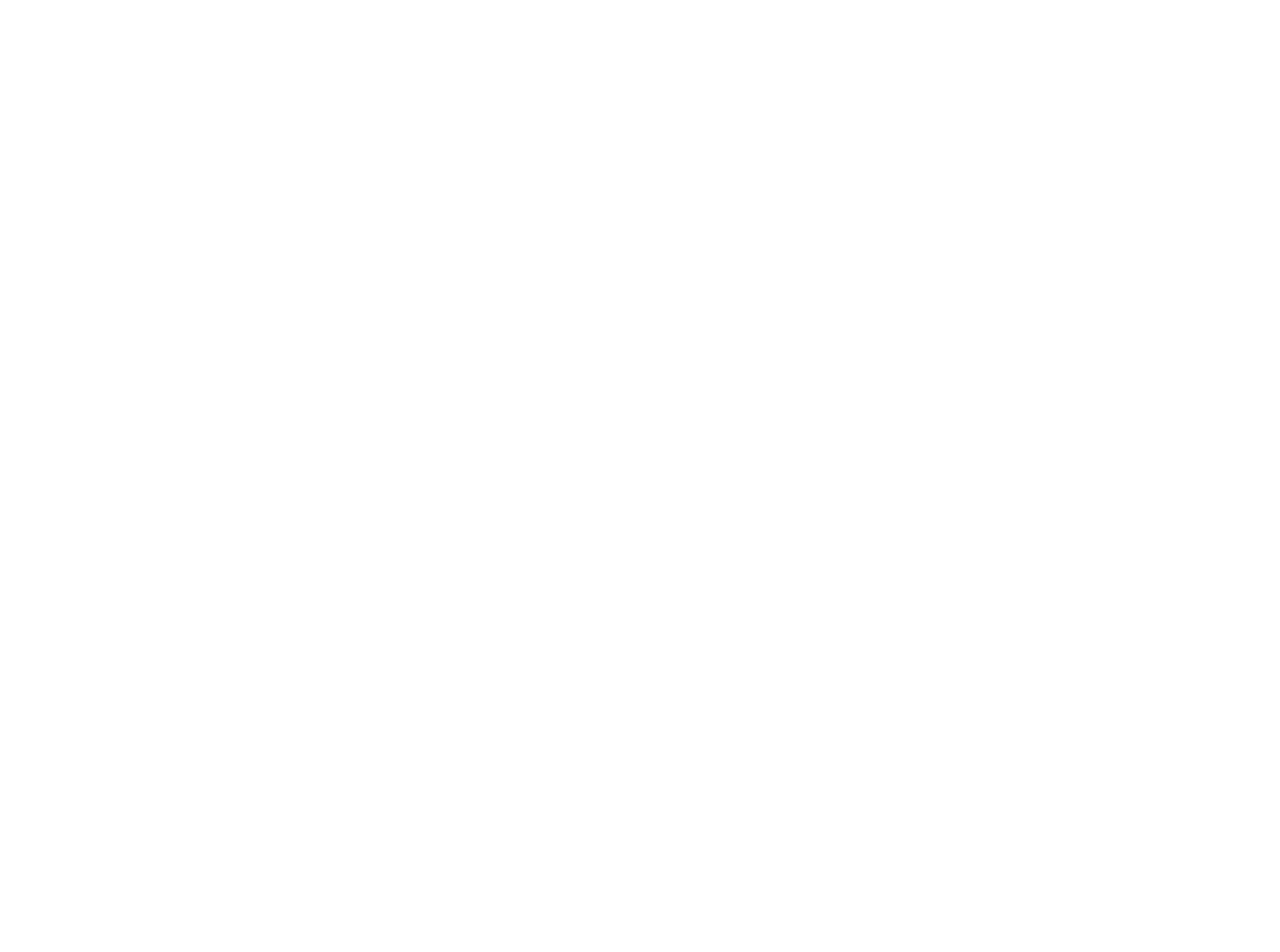
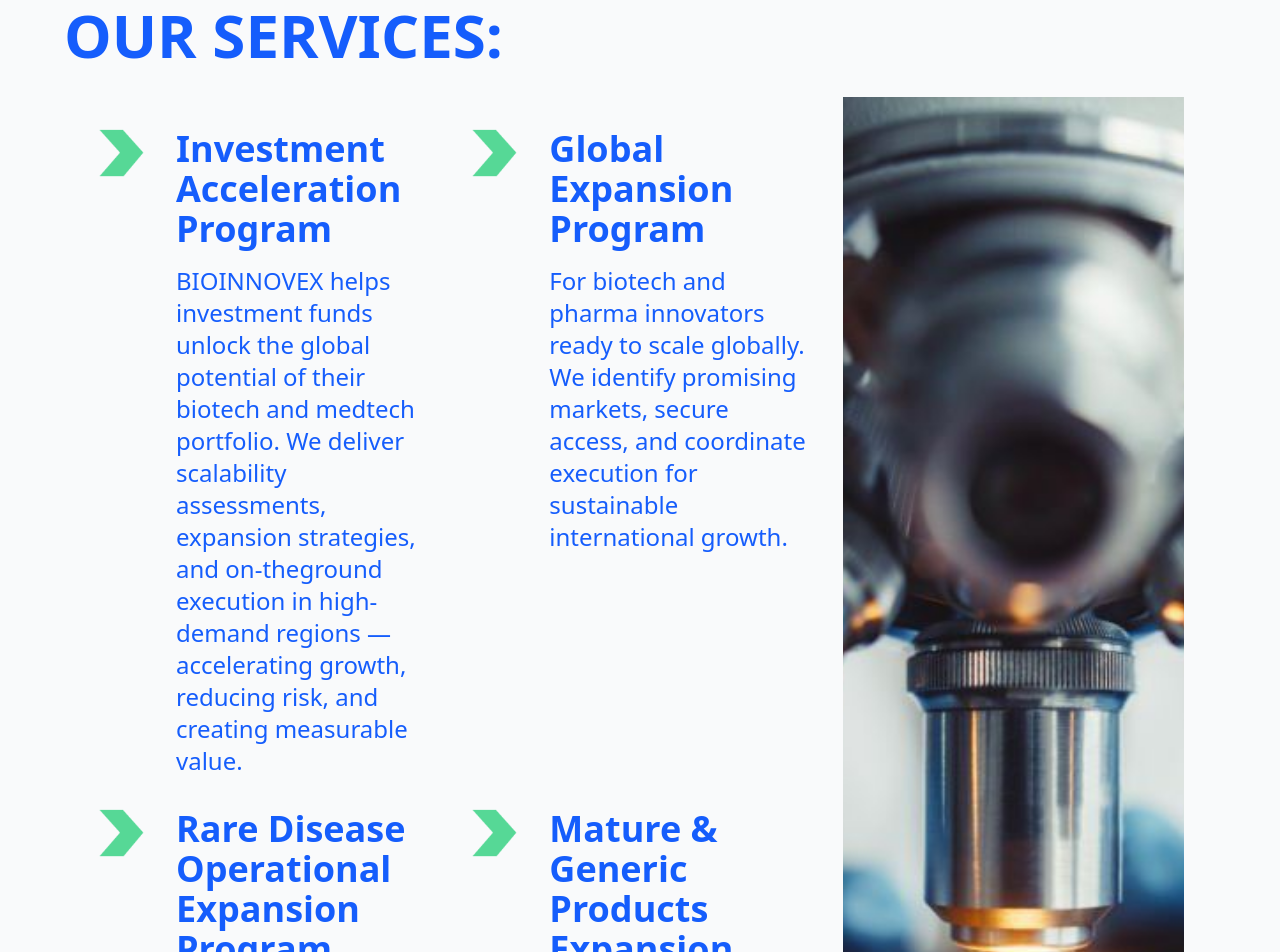
Before and after one commit to AnthonySTZ/BioInnovex, a React (Vite) app: page / in a window 1280 px wide. Shown: the part 2100-3052 px from the top of the page. Before the commit the page ends 2009 px from the top, so only its background shows below. Built offline with nearby package versions, Linux system fonts and the light colour scheme.

Commit message:
Our Services

```diff
--- a/src/App.tsx
+++ b/src/App.tsx
@@ -1,13 +1,15 @@
 import Header from './components/Header'
 import MainImage from './components/MainImage'
 import NewMarkets from './components/NewMarkets'
+import OurServices from './components/OurServices'
 
 function App() {
   return (
-    <main className='bg-gray-50'>
+    <main className='bg-gray-50 flex flex-col gap-16'>
       <Header />
       <MainImage />
       <NewMarkets />
+      <OurServices />
     </main>
   )
 }
--- a/src/components/Header.tsx
+++ b/src/components/Header.tsx
@@ -2,7 +2,7 @@
 
 export default function Header() {
     return (
-        <div className="flex justify-between items-center p-8 mb-8 bg-white shadow">
+        <div className="flex justify-between items-center p-8 bg-white shadow">
             <img src={logo} className="h-12 w-auto"/>
             <div className="flex justify-evenly items-center gap-8 text-blue-500 font-semibold">
                 <a href="/">About us</a>
--- a/src/components/NewMarkets.tsx
+++ b/src/components/NewMarkets.tsx
@@ -3,7 +3,7 @@
 
 export default function NewMarkets() {
     return (
-        <div className="grid grid-cols-5 mx-16 mt-16 gap-8">
+        <div className="grid grid-cols-5 mx-16 gap-8">
             <NewMarketsColumn />
             <NewMarketsText />
         </div>
--- /dev/null
+++ b/src/components/OurServices.tsx
@@ -0,0 +1,22 @@
+import microscope from "../assets/images/microscope.jpeg";
+import { services } from "../data/services";
+import ServiceItem from "./ServiceItem";
+
+export default function OurServices() {
+    return (
+        <div className="mx-16">
+            <h1 className="text-6xl font-semibold text-blue-600">OUR SERVICES:</h1>
+            <div className="p-8 grid grid-cols-3 gap-8">
+                <div className="col-start-3 row-span-3 bg-center bg-cover"
+                style={{ backgroundImage: `url(${microscope})`}}></div>
+                {
+                   services.map((service, index) => (
+                    <ServiceItem
+                    key={index}
+                    service={service} />
+                ))
+                }
+            </div>
+        </div>
+    )
+}
--- /dev/null
+++ b/src/components/ServiceItem.tsx
@@ -0,0 +1,18 @@
+import arrow from "../assets/images/arrow.png";
+import type Service from "../types/Services";
+
+type ServiceItemProps = {
+    service: Service;
+}
+
+export default function ServiceItem({service}: ServiceItemProps) {
+    return (
+        <div className="flex gap-8 text-blue-600">
+            <img src={arrow} className="h-12 w-12"/>
+            <div className="space-y-4">
+                <h2 className="text-4xl font-bold">{service.title}</h2>
+                <p className="text-2xl">{service.text}</p>
+            </div>
+        </div>
+    )
+}
--- /dev/null
+++ b/src/data/services.ts
@@ -0,0 +1,21 @@
+export const services = [
+    {
+        title: "Investment Acceleration Program",
+        text: "BIOINNOVEX helps investment funds unlock the global potential of their biotech and medtech portfolio. We deliver scalability assessments, expansion strategies, and on-theground execution in high-demand regions — accelerating growth, reducing risk, and creating measurable value.",
+    },
+
+    {
+        title: "Global Expansion Program",
+        text: "For biotech and pharma innovators ready to scale globally. We identify promising markets, secure access, and coordinate execution for sustainable international growth."
+    },
+
+    {
+        title: "Rare Disease Operational Expansion Program",
+        text: "For rare disease companies expanding patient access worldwide. We manage registration, logistics, and partnerships to ensure compliant, efficient, and impactful launches."
+    },
+
+    {
+        title: "Mature & Generic Products Expansion Program",
+        text: "For companies with established or registered products. We open new markets, revitalize sales, and turn mature assets into fresh revenue streams."
+    },
+]
--- /dev/null
+++ b/src/types/Services.ts
@@ -0,0 +1,4 @@
+export default interface Service {
+    title: string;
+    text: string;
+}
```
Also changed, not shown: src/assets/images/arrow.png (added), src/assets/images/microscope.jpeg (added).
